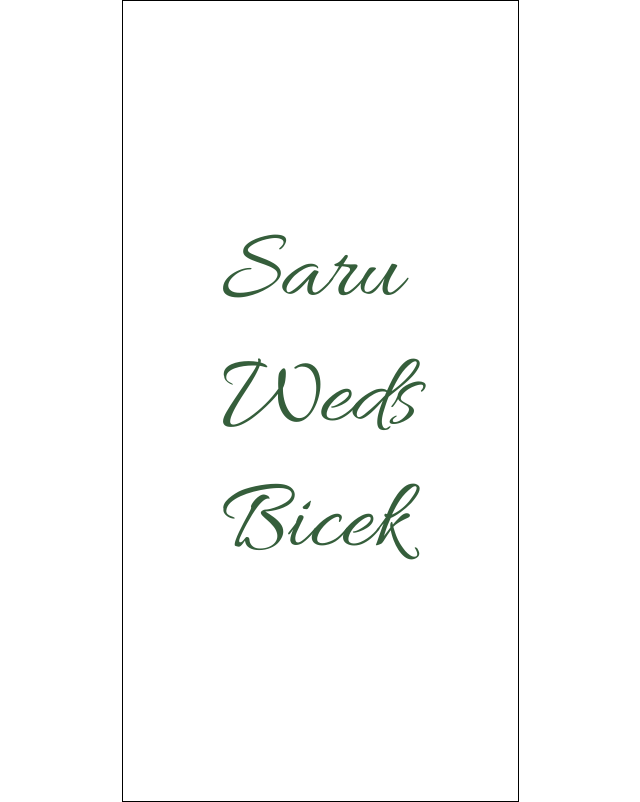
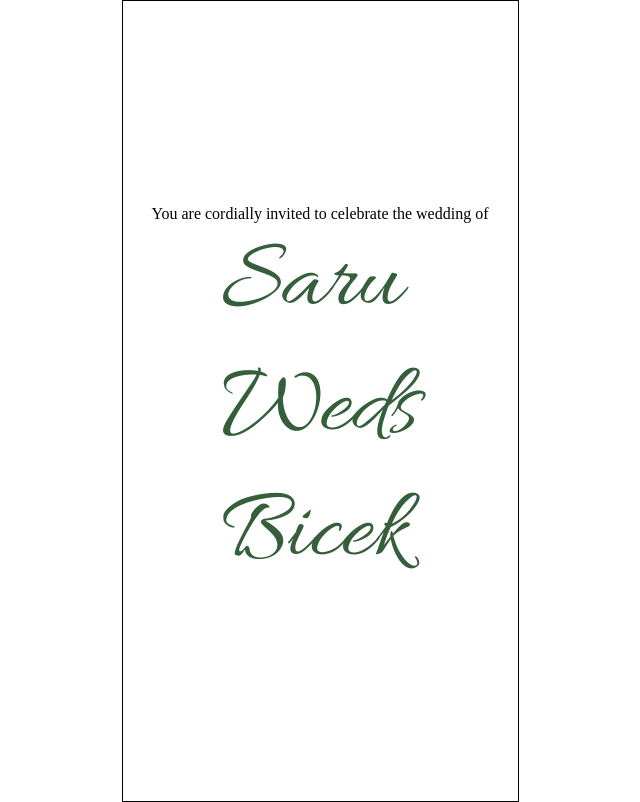
Before and after one commit to nischalpraj/Wedding-Invitation, a plain HTML site: page index.html in a window 1280 px wide. Shown: the whole page, without its empty margins (320-960 px from the left). Drawn offline with Linux system fonts and the light colour scheme; a web font is replaced by a local one.

Commit message:
Added the text

```diff
--- a/index.html
+++ b/index.html
@@ -14,6 +14,9 @@
   <body>
     <div class="main-cont">
       <div class="container">
+        <div class="inv-text">
+          You are cordially invited to celebrate the wedding of
+        </div>
         <div class="text">
           <p class="s">Saru</p>
           <p class="s">Weds</p>
--- a/style.css
+++ b/style.css
@@ -2,14 +2,14 @@
   margin: 0;
   padding: 0;
 }
-@keyframes fadein{
-   from {
+@keyframes fadein {
+  from {
     opacity: 0;
   }
   to {
     opacity: 1;
   }
-  }
+}
 
 .main-cont {
   width: 100%;
@@ -17,7 +17,6 @@
   justify-content: center;
   align-items: center;
   flex-direction: column;
-
 }
 .container {
   width: 395px;
@@ -26,12 +25,13 @@
   justify-content: center;
   align-items: center;
   height: 100vh;
+  flex-direction: column;
 }
 .s {
   font-family: "Allura", cursive;
   font-weight: 400;
   font-style: normal;
   font-size: 100px;
-  color:#355E3B;
+  color: #355e3b;
   animation: fadein 4s ease-in-out forwards;
 }
```
